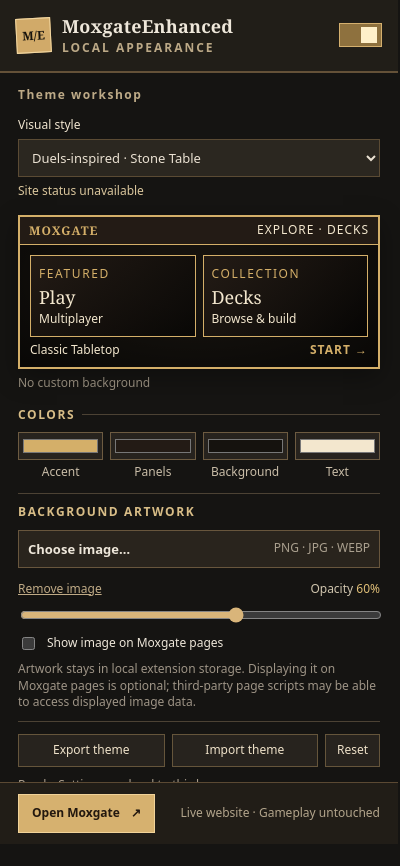
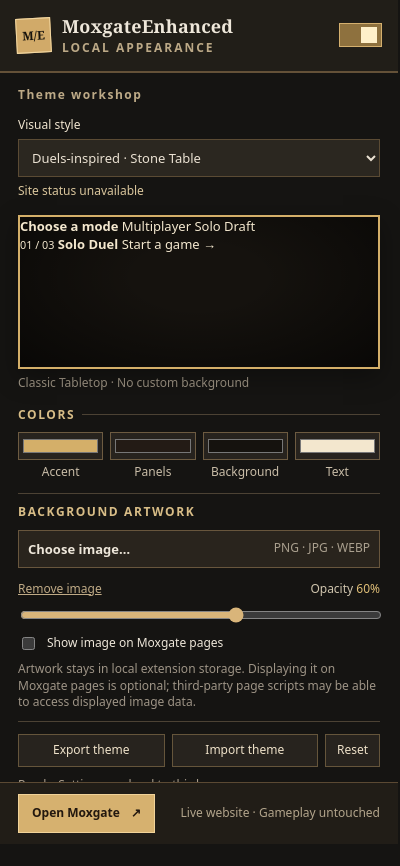
Before and after one commit to JPLuker/MoxgateEnhanced, a browser extension: page popup.html in a window 400 px wide. Drawn offline with Linux system fonts and the light colour scheme.

Commit message:
Update popup preview to match new console-style homepage

```diff
--- a/popup.html
+++ b/popup.html
@@ -33,14 +33,19 @@
   </div>
   <p id="site-diagnostic" role="status" aria-live="polite">Checking current page…</p>
   <div class="site-preview" aria-label="Appearance preview" id="battlefield-preview">
-    <div class="mini-nav"><span class="mini-brand">MOXGATE</span><span>EXPLORE · DECKS</span></div>
-    <div class="mini-tiles">
-      <div class="mini-tile"><small>FEATURED</small><strong>Play</strong><span>Multiplayer</span></div>
-      <div class="mini-tile"><small>COLLECTION</small><strong>Decks</strong><span>Browse & build</span></div>
+    <div class="mini-mode-nav">
+      <strong>Choose a mode</strong>
+      <span>Multiplayer</span>
+      <span class="mini-selected">Solo</span>
+      <span>Draft</span>
     </div>
-    <div class="preview-bottom"><span id="theme-name">Classic Tabletop</span><b>START →</b></div>
+    <div class="mini-mode-scene">
+      <small>01 / 03</small>
+      <strong>Solo Duel</strong>
+      <span>Start a game →</span>
+    </div>
   </div>
-  <p class="caption" id="preview-image-status">No custom background</p>
+  <p class="caption"><span id="theme-name">Classic Tabletop</span> · <span id="preview-image-status">No custom background</span></p>
   <fieldset class="palette">
     <legend>COLORS</legend>
     <div class="color-grid">
```
